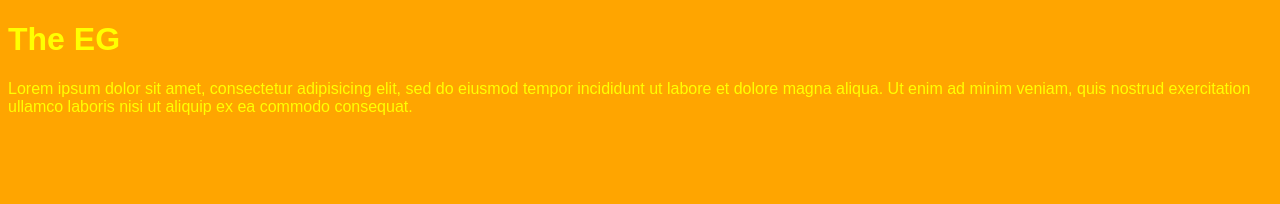
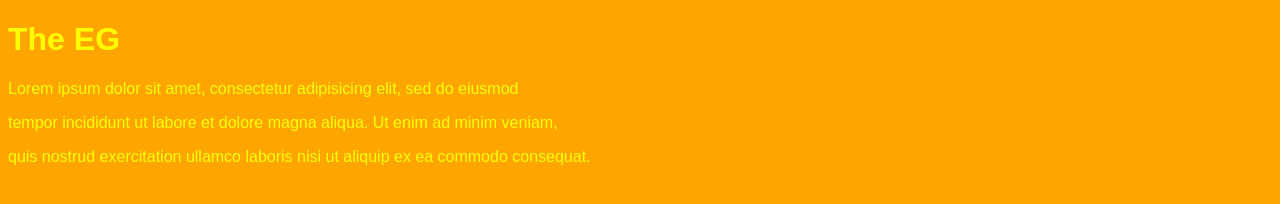
Before and after one commit to zoepat/zoepat.github.io, a plain HTML site: page unit_1/index.html in a window 1280 px wide. Drawn offline with Linux system fonts and the light colour scheme.

Commit message:
Reuploading repo with changes

```diff
--- a/unit_1/css/style.css
+++ b/unit_1/css/style.css
@@ -1,5 +1,5 @@
 body{
 	color: #FFFF00;
 	background-color: #FFA500;
-	font-family: Arial, sans-serif;
+	font-family: arial, sans-serif;
 }
--- a/unit_1/index.html
+++ b/unit_1/index.html
@@ -6,8 +6,10 @@
 	</head>
 	<body>
 		<h1>The EG</h1>
-		<p>Lorem ipsum dolor sit amet, consectetur adipisicing elit, sed do eiusmod
-		tempor incididunt ut labore et dolore magna aliqua. Ut enim ad minim veniam,
-		quis nostrud exercitation ullamco laboris nisi ut aliquip ex ea commodo consequat. </p>
+		<p>Lorem ipsum dolor sit amet, consectetur adipisicing elit, sed do eiusmod</p>
+
+		<P>tempor incididunt ut labore et dolore magna aliqua. Ut enim ad minim veniam,</P>
+
+		<P>quis nostrud exercitation ullamco laboris nisi ut aliquip ex ea commodo consequat. </p>
 	</body>
 </html>
```
